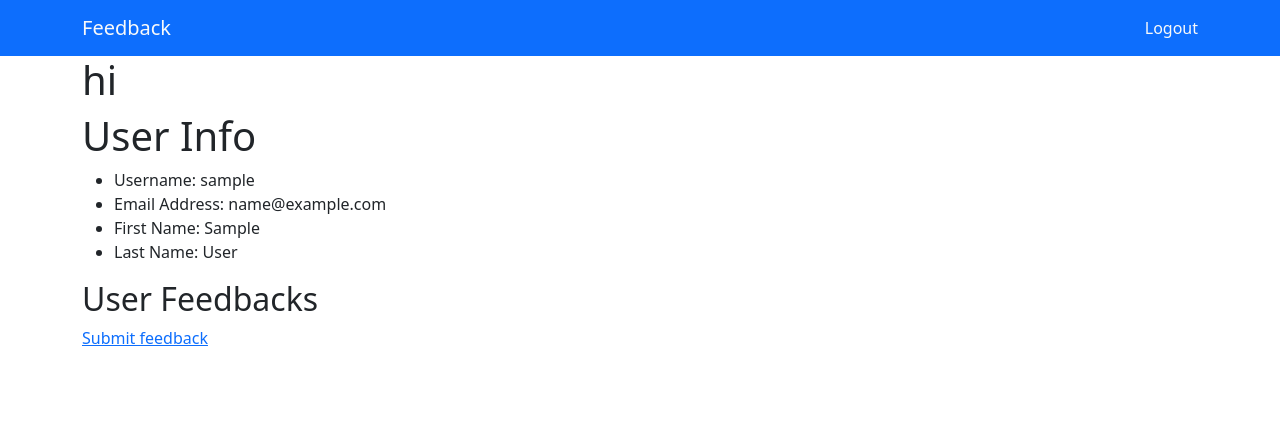
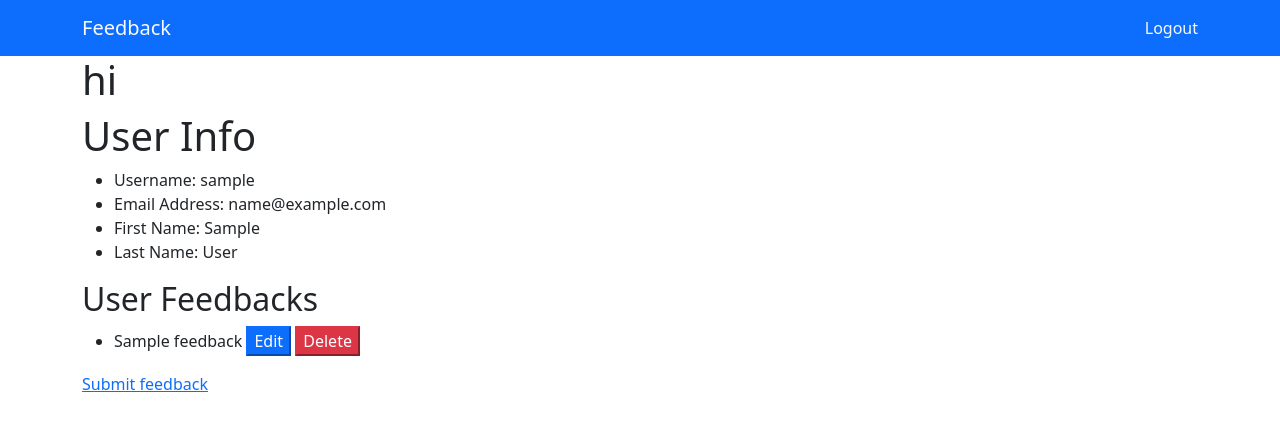
Before and after one commit to VirginiaWu11/24_5_Flask-Feedback_exercise, a Flask app: a page that uses templates/user.html in a window 1280 px wide. Shown: the top 431 px of the page. Run offline with Flask 2, Linux system fonts and the light colour scheme; the visitor is signed in with stand-in values (Sample User, id 1); tables that the repository leaves empty hold one stand-in row (values such as "Sample post").

Commit message:
only logged in user can view /users/<username> page

```diff
--- a/app.py
+++ b/app.py
@@ -2,6 +2,8 @@ from flask import Flask, render_template, redirect, session, flash
 from flask_debugtoolbar import DebugToolbarExtension
 from models import connect_db, db, User, Feedback
 from forms import UserForm, LoginForm, FeedbackForm
+from werkzeug.exceptions import Unauthorized
+
 
 app = Flask(__name__)
 app.config["SQLALCHEMY_DATABASE_URI"] = "postgresql:///feedback"
@@ -42,9 +44,12 @@ def register():
 
 @app.route('/users/<username>')
 def secret(username):
-    if 'username' not in session:
+    if "username" not in session:
         flash('Please login first.','danger')
         return redirect('/login')
+    if username != session['username']:
+        flash('You can only view your own profile.','danger')
+        return redirect(f'/users/{session["username"]}')
     user=User.query.filter_by(username=username).first()
 
     return render_template('user.html',user=user)
--- a/templates/user.html
+++ b/templates/user.html
@@ -11,6 +11,28 @@
   <li>Last Name: {{user.last_name}}</li>
 </ul>
 <h2>User Feedbacks</h2>
-
+<ul>
+  {% for feedback in user.feedbacks %}
+  <li>
+    {{feedback.title}}
+    <form style="display: inline">
+      <button
+        class="'btn btn-primary"
+        formmethod="GET"
+        formaction="/feedback/{{feedback.id}}/update"
+      >
+        Edit
+      </button>
+      <button
+        class="'btn btn-danger"
+        formmethod="POST"
+        formaction="/feedback/{{feedback.id}}/delete"
+      >
+        Delete
+      </button>
+    </form>
+  </li>
+  {% endfor %}
+</ul>
 <a href="/users/{{user.username}}/feedback/add">Submit feedback</a>
 {% endblock %}
```
